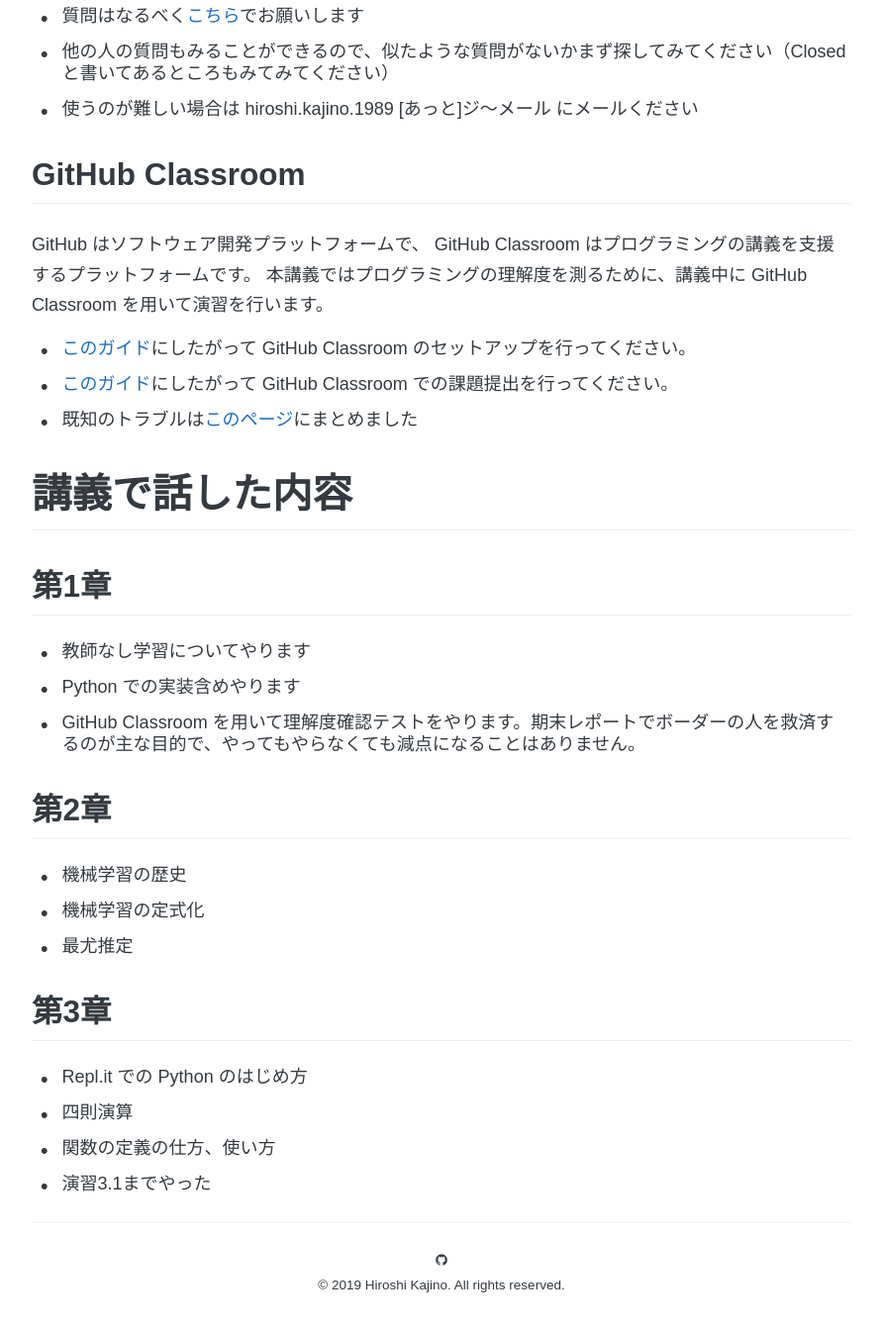
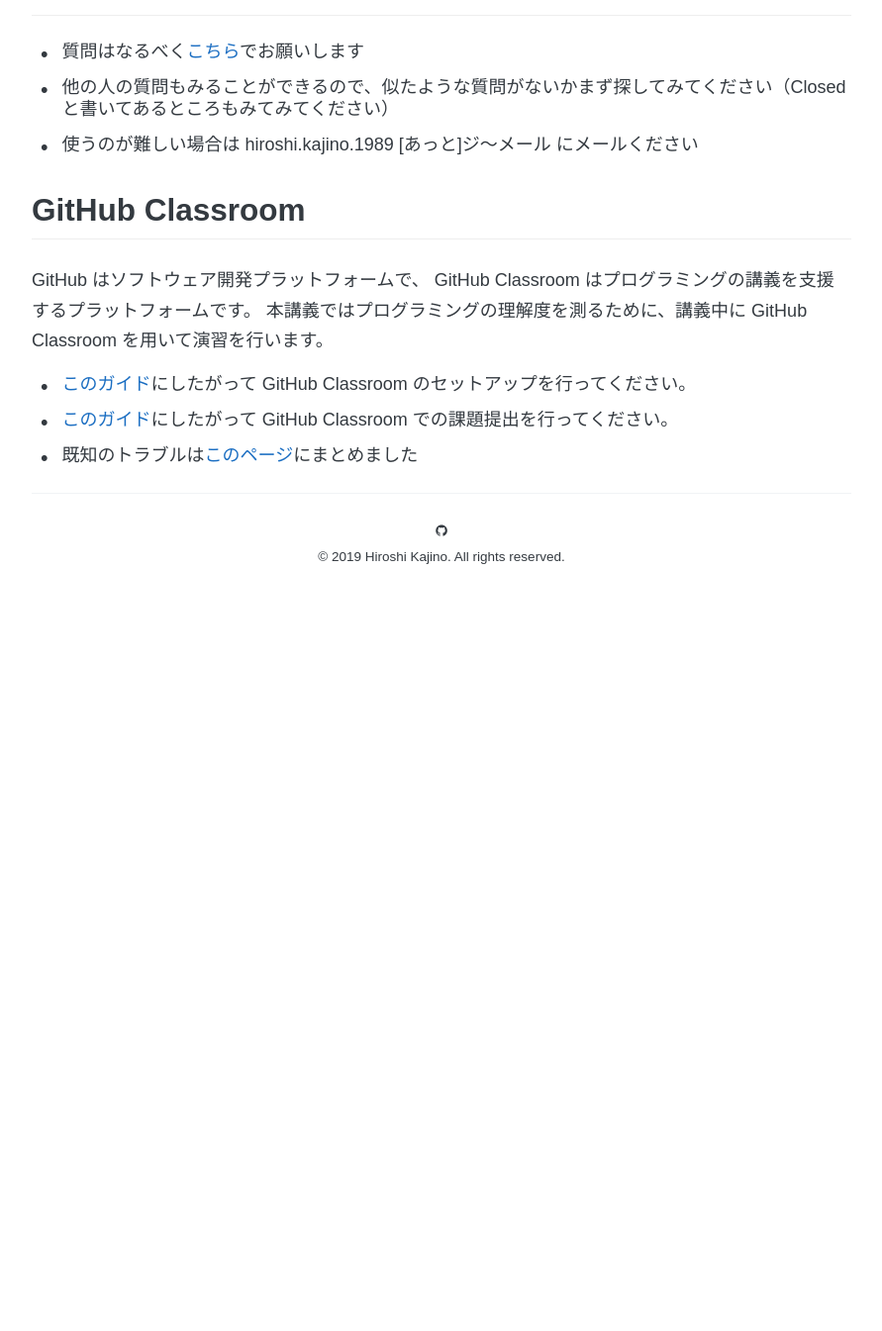
Before and after one commit to kanojikajino/kanojikajino.github.io, a Jekyll site: the page built from _lectures/2020/applied_analytics/index.md, in a window 1280 px wide and 1400 px high, scrolled down 827 px. Shown: the top 1345 px of the window at 99% size, without its empty margins (194-1085 px from the left). Built offline with Jekyll 4.4.1, drawn with Linux system fonts in a browser that asks for light colours; some web fonts are replaced; a script that is not in the unit is left out; after the commit the page ends 1490 px from its top, so only the background shows below that.

Commit message:
upload Chap 5

```diff
--- a/_lectures/2020/applied_analytics/index.md
+++ b/_lectures/2020/applied_analytics/index.md
@@ -33,21 +34,3 @@ GitHub はソフトウェア開発プラットフォームで、 GitHub Classroo
 - [このガイド](/lectures/2020/applied_analytics/github_classroom)にしたがって GitHub Classroom のセットアップを行ってください。
 - [このガイド](/lectures/2020/applied_analytics/github_assignment)にしたがって GitHub Classroom での課題提出を行ってください。
 - 既知のトラブルは[このページ](/lectures/2020/applied_analytics/troubleshooting)にまとめました
-
-# 講義で話した内容
-
-## 第1章
-- 教師なし学習についてやります
-- Python での実装含めやります
-- GitHub Classroom を用いて理解度確認テストをやります。期末レポートでボーダーの人を救済するのが主な目的で、やってもやらなくても減点になることはありません。
-
-## 第2章
-- 機械学習の歴史
-- 機械学習の定式化
-- 最尤推定
-
-## 第3章
-- Repl.it での Python のはじめ方
-- 四則演算
-- 関数の定義の仕方、使い方
-- 演習3.1までやった
```
Also changed, not shown: other parts of _lectures/2020/applied_analytics/index.md (+1 -0 lines), 1 other file.
